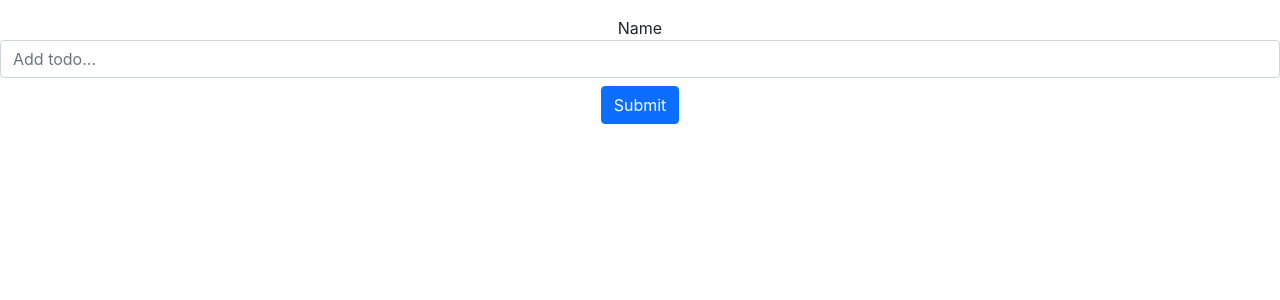
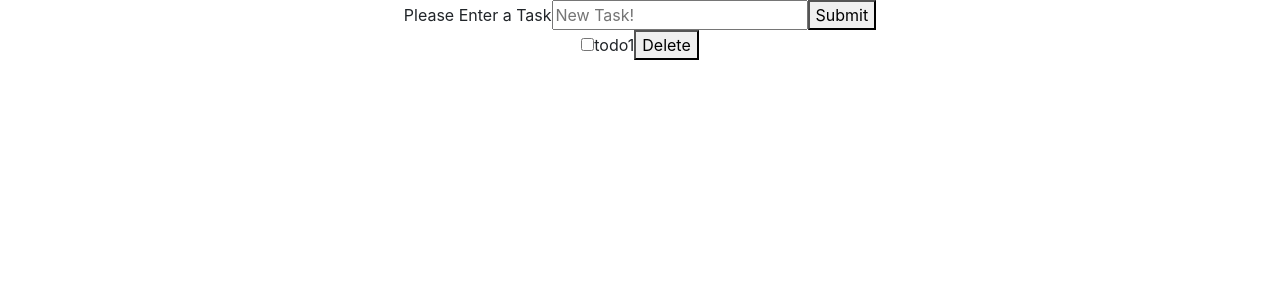
Before and after one commit to gsierra22/mv_frontend_challenge_-challenge_2-, a React (Create React App) app: page / in a window 1280 px wide. Shown: the top 300 px of the page. Built offline with nearby package versions, Linux system fonts and the light colour scheme; the HTML template or start-up script is replaced by a standard one.

Commit message:
working get

```diff
--- a/src/App.js
+++ b/src/App.js
@@ -1,11 +1,13 @@
 import logo from "./logo.svg";
 import "./App.css";
-import NewTask from "./components/newTask";
+import NewTask from "./components/newTask/newTask";
+import List from "./components/List/List";
 
 function App() {
   return (
     <div className="App">
       <NewTask />
+      <List />
     </div>
   );
 }
--- /dev/null
+++ b/src/components/List/List.js
@@ -0,0 +1,17 @@
+import React from "react";
+import { useSelector, useDispatch } from "react-redux";
+import ListItem from "../ListItem/ListItem";
+
+const List = (props) => {
+  const tasks = useSelector((state) => state.tasks);
+
+  return (
+    <div>
+      {tasks.map((tasks) => (
+        <ListItem id={tasks.id} task={tasks.task} completed={tasks.completed} />
+      ))}
+    </div>
+  );
+};
+
+export default List;
--- /dev/null
+++ b/src/components/ListItem/ListItem.js
@@ -0,0 +1,16 @@
+import React from "react";
+import { useDispatch } from "react-redux";
+
+const ListItem = ({ id, task, completed }) => {
+  const dispatch = useDispatch();
+
+  return (
+    <div>
+      <input type="checkbox" checked={completed}></input>
+      {task}
+      <button>Delete</button>
+    </div>
+  );
+};
+
+export default ListItem;
--- a/src/components/newTask.js
+++ b/src/components/newTask/newTask.js
@@ -1,13 +1,12 @@
-import React, { useState } from "react";
+import { useState } from "react";
 import { useDispatch } from "react-redux";
-import { addTask } from "../redux/taskSlice";
+import { addTask } from "../../redux/taskSlice";
 
 const NewTask = () => {
   const [newTask, setNewTask] = useState("");
   const dispatch = useDispatch();
 
   const inputTask = (event) => {
-    event.preventDefault();
     dispatch(
       addTask({
         task: newTask,
@@ -16,19 +15,16 @@ const NewTask = () => {
   };
 
   return (
-    <form onSubmit={inputTask} className="form-inline mt-3 mb-3">
-      <label className="sr-only">Name</label>
+    <form onSubmit={inputTask}>
+      <label>Please Enter a Task</label>
       <input
         type="text"
-        className="form-control mb-2 mr-sm-2"
-        placeholder="Add todo..."
+        placeholder="New Task!"
         value={newTask}
         onChange={(event) => setNewTask(event.target.value)}
       ></input>
 
-      <button type="submit" className="btn btn-primary mb-2">
-        Submit
-      </button>
+      <button type="submit">Submit</button>
     </form>
   );
 };
```
